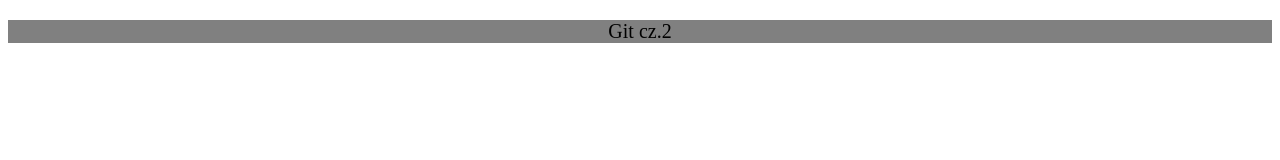
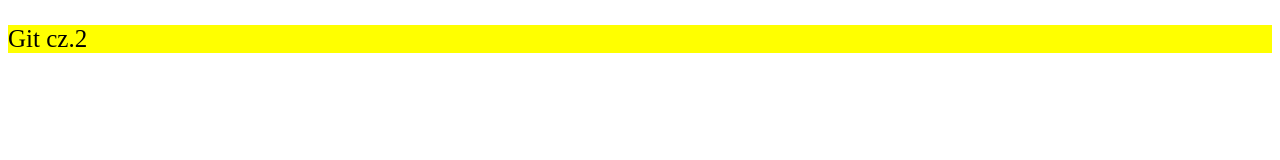
Before and after one commit to frontendpodyplomowe/git2, a plain HTML site: page index.html in a window 1280 px wide. Drawn offline with Linux system fonts and the light colour scheme.

Commit message:
changed styles to left and bigger font

```diff
--- a/style.css
+++ b/style.css
@@ -1,6 +1,6 @@
 p {
-    background-color: gray;
-    text-align: center;
-    font-size: 20px;
+    background-color: yellow;
+    text-align: left;
+    font-size: 25px;
 
 }
```
